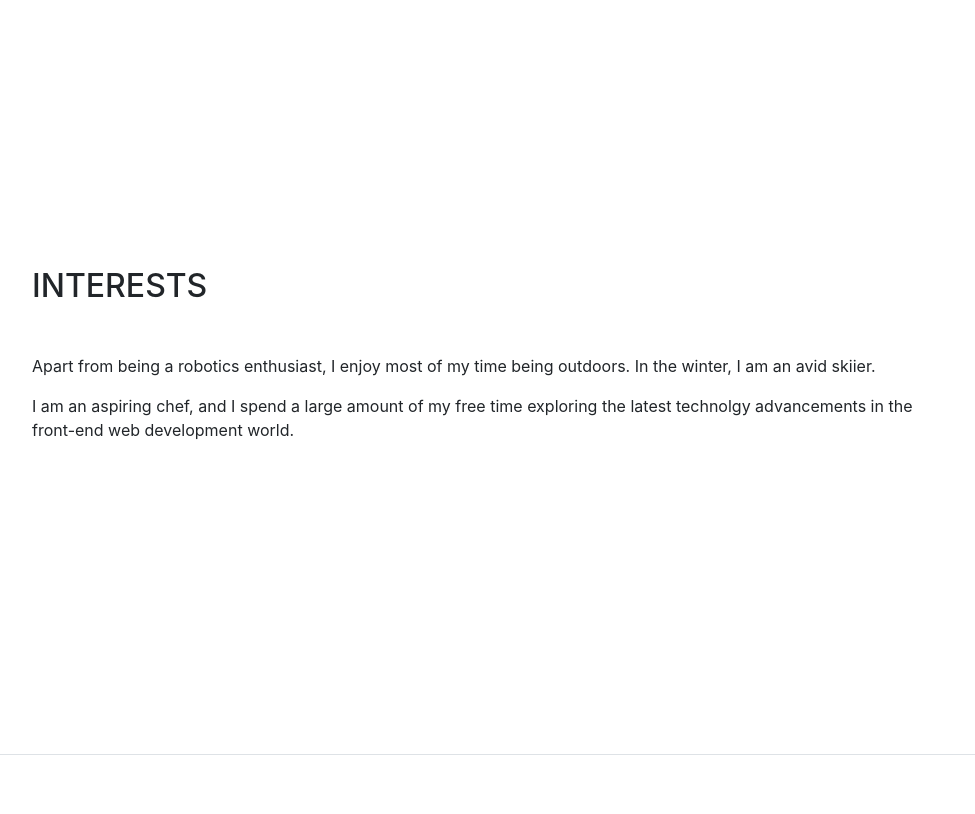
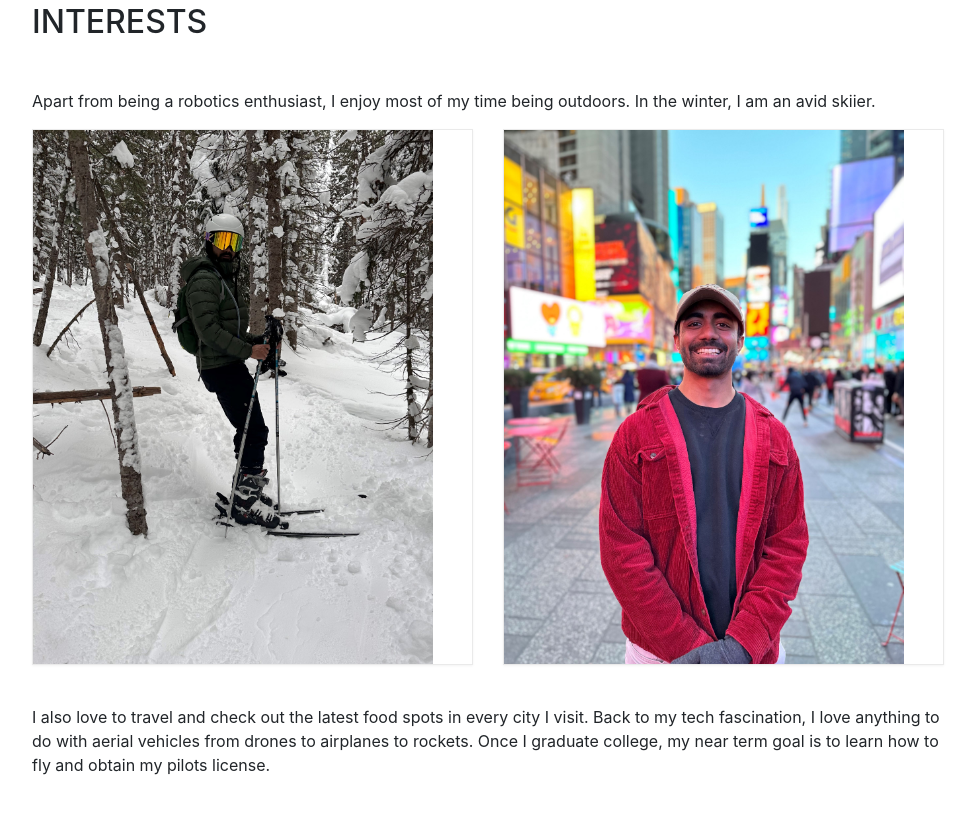
Before and after one commit to akshayra97/akshayra97.github.io, a website with bundled scripts: page index.html in a window 1280 px wide. Shown: the part 4497-5311 px from the top of the page, without its empty margins (288-1263 px from the left). Before the commit the page ends 5252 px from the top, so only its background shows below. Built offline with nearby package versions, Linux system fonts and the light colour scheme; a web font is replaced by a local one.

Commit message:
Updated Interests section

```diff
--- a/index.html
+++ b/index.html
@@ -301,7 +301,22 @@
         <div class="my-auto">
           <h2 class="mb-5">Interests</h2>
           <p>Apart from being a robotics enthusiast, I enjoy most of my time being outdoors. In the winter, I am an avid skiier.</p>
-          <p class="mb-0">I am an aspiring chef, and I spend a large amount of my free time exploring the latest technolgy advancements in the front-end web development world.</p>
+          <div class="row">
+            <div class="col-md-6">
+              <article class="item">
+                <a class="image fit"><img src="img/ski_im.jpg" alt="" style="width: 400px; height: auto;" /></a>
+              </article>
+            </div>
+            <div class="col-md-6">
+              <article class="item">
+                <a class="image fit"><img src="img/nyc_im.jpg" alt="" style="width: 400px; height: auto;" /></a>
+              </article>
+            </div>
+          </div>
+          <p class="mb-0">I also love to travel and check out the latest food spots in every city I visit. Back to my tech fascination, I love
+            anything to do with aerial vehicles from drones to airplanes to rockets. Once I graduate college, my near term goal is to learn
+            how to fly and obtain my pilots license.
+          </p>
         </div>
       </section>
 
```
Also changed, not shown: img/nyc_im.jpg (added), img/ski_im.jpg (added).
